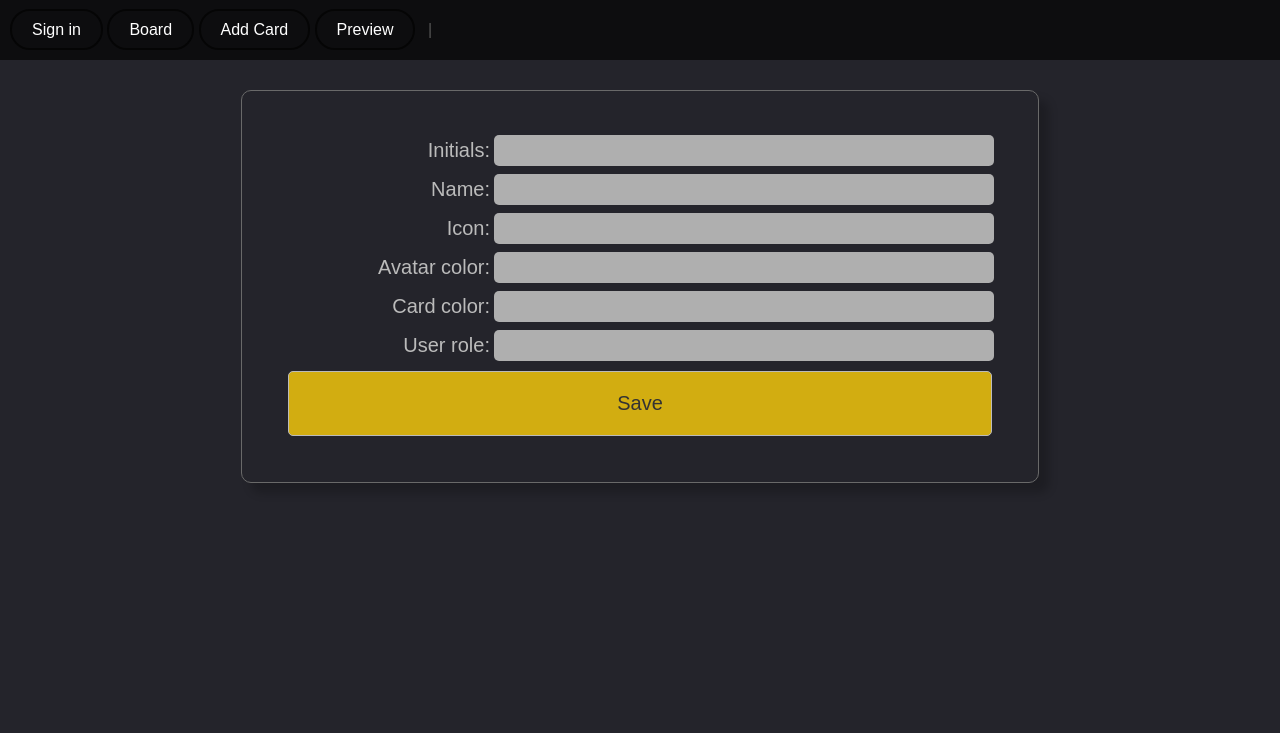
After one commit to bartiniem/BoardViewer, a Flask app: template templates/management/management_edit_user.html in a window 1280 px wide. The commit adds this page. Shown: the top 733 px of the page. Run offline with Flask 2, Linux system fonts and the light colour scheme; the template is opened without the code that fills it, so the values that code supplies are empty.

Commit message:
Fix during edit cards

```diff
--- a/data/cards.yaml
+++ b/data/cards.yaml
@@ -2,7 +2,7 @@
   emotions: Ulga
   id: 1
   name: "\u201Emy poeci kontra hipokryci nowoczesno\u015Bci\u201D"
-  points: 1,2,3
+  points: 1,2,3,
   points_sum: 6
   show: true
   type: good
--- a/main.py
+++ b/main.py
@@ -126,6 +126,17 @@ def management_users():
                            users=users)
 
 
+@app.route('/management/user/<user_id>', methods=['GET', 'POST'])
+def edit_user(user_id):
+    active_user = get_active_user()
+    if not active_user or active_user.get("role") != "admin":
+        return redirect(url_for('permission_denied'))
+    message = edit_user_form(user_id)
+    user = DataUtils().get_user_by_id(user_id)
+    return render_template('/management/management_edit_user.html', title="Edit user", active_user=active_user,
+                           user=user, message=message)
+
+
 @app.route('/user_management/configuration', methods=['GET', 'POST'])
 def user_configuration():
     username = get_username()
@@ -173,6 +184,17 @@ def edit_user_card(card_id):
     card = DataUtils().get_card_by_id(card_id)
     return render_template('/user_management/user_edit_card.html', title="Edit user card", active_user=active_user,
                            card=card, message=message)
+
+
+@app.route('/user_management/user/<user_id>', methods=['GET', 'POST'])
+def user_edit_user_card(user_id):
+    active_user = get_active_user()
+    if not active_user or str(active_user.get("id")) != user_id:
+        return redirect(url_for('permission_denied'))
+    message = edit_user_form_from_user(user_id)
+    user = DataUtils().get_user_by_id(user_id)
+    return render_template('/user_management/user_edit_user.html', title="Edit user", active_user=active_user,
+                           user=user, message=message)
 
 
 @app.route('/login', methods=['GET', 'POST'])
@@ -246,15 +268,13 @@ def edit_card_form(card_id):
     message = ""
     if request.method == 'POST':
         if request.form.get("save_card_btn"):
-            active_user = get_active_user()
             card_emotions = request.form.get("card_emotions").capitalize() if request.form.get("card_emotions") else ""
             card_text = request.form.get("card_text").capitalize() if request.form.get("card_text") else ""
             card_type = request.form.get("card_type") if request.form.get("card_type") else ""
-            card_show = request.form.get("card_show") if request.form.get("card_show") else False
+            card_show = request.form.get("card_show") if request.form.get("card_show") == "True" else False
             card_points = request.form.get("card_points") if request.form.get("card_points") else ""
             cards = DataUtils().get_cards()
-            new_card = {"author": active_user.get("name"), "emotions": card_emotions, "name": card_text,
-                        "show": bool(card_show), "type": card_type}
+            new_card = {"emotions": card_emotions, "name": card_text, "show": bool(card_show), "type": card_type}
             if card_points:
                 new_card["points"] = card_points
             for card in cards:
@@ -262,6 +282,44 @@ def edit_card_form(card_id):
                     card.update(new_card)
             DataUtils().save_cards(cards)
             message = "Saved card data: {}".format(new_card)
+    return message
+
+
+def edit_user_form_from_user(user_id):
+    message = ""
+    if request.method == 'POST':
+        if request.form.get("save_user_btn"):
+            user_icon = request.form.get("user_icon") if request.form.get("user_icon") else ""
+            user_color = request.form.get("user_color") if request.form.get("user_color") else ""
+            user_card_color = request.form.get("user_card_color") if request.form.get("user_card_color") else ""
+            users = DataUtils().get_users()
+            new_user_data = {"icon": user_icon, "color": user_color, "card_color": user_card_color}
+            for user in users:
+                if str(user.get("id")) == str(user_id):
+                    user.update(new_user_data)
+            DataUtils().save_users(users)
+            message = "Saved user data: {}".format(new_user_data)
+    return message
+
+
+def edit_user_form(user_id):
+    message = ""
+    if request.method == 'POST':
+        if request.form.get("save_user_btn"):
+            user_initials = request.form.get("user_initials") if request.form.get("user_initials") else ""
+            user_name = request.form.get("user_name") if request.form.get("user_name") else ""
+            user_icon = request.form.get("user_icon") if request.form.get("user_icon") else ""
+            user_color = request.form.get("user_color") if request.form.get("user_color") else ""
+            user_card_color = request.form.get("user_card_color") if request.form.get("user_card_color") else ""
+            user_role = request.form.get("user_role") if request.form.get("user_role") else "user"
+            users = DataUtils().get_users()
+            new_user_data = {"initials": user_initials, "name": user_name, "icon": user_icon, "color": user_color,
+                             "card_color": user_card_color, "role": user_role}
+            for user in users:
+                if str(user.get("id")) == str(user_id):
+                    user.update(new_user_data)
+            DataUtils().save_users(users)
+            message = "Saved user data: {}".format(new_user_data)
     return message
 
 
--- a/static/css/main.css
+++ b/static/css/main.css
@@ -50,7 +50,7 @@ body::-webkit-scrollbar-thumb {
 
 .header-bar {
     background-color: #000000a6;
-    padding: 15px 2px;
+    padding: 15px 10px;
     line-height: 30px;
     text-align: left;
     vertical-align: middle;
--- a/templates/card.html
+++ b/templates/card.html
@@ -1,6 +1,6 @@
 {% if card.show == true %}
   <div class="card{{' card-large' if card.name|length > 80}}">
-      <span class="card-main">
+      <span class="card-main" style="background-color: {{card.card_color}}">
           <span class="card-line-text{{' card-line-text-large' if card.name|length > 80}}">
               {% if card.name|length > 180 %}
                 <span title="{{card.name}}">{{card.name[0:180]}}..․</span>
@@ -13,8 +13,8 @@
               {% endif %}
           </span>
       </span>
-      {% if card.emotions|length > 28 %}
-      <span class="card-line-emotion" title="{{card.emotions}}">{{card.emotions[0:28]}}...</span>
+      {% if card.emotions|length > 15 %}
+      <span class="card-line-emotion" title="{{card.emotions}}">{{card.emotions[0:15]}}...</span>
       {% else %}
       <span class="card-line-emotion">{{card.emotions}}</span>
       {% endif %}
--- a/templates/login.html
+++ b/templates/login.html
@@ -18,7 +18,7 @@
                   </span>
                   <span class="form-line">
                       <label class="form-label-sm">Pin:</label>
-                      <input class="form-element-sm" type="text" name="login_pass">
+                      <input class="form-element-sm" type="password" name="login_pass">
                   </span>
                   <span class="form-line">
                       <button class="form-btn-sm" type="submit" name="login_btn" value="login_btn">Go!</button>
--- /dev/null
+++ b/templates/management/management_edit_user.html
@@ -0,0 +1,48 @@
+<!DOCTYPE html>
+<html lang="pl-PL">
+{% include 'head.html' %}
+<body class="body-bck">
+  {% include 'navbar.html' %}
+  <div id="main-window" class="main-window">
+      <div class="middle-cont">
+          {% if message %}
+            <span>{{message}}</span>
+          {% endif %}
+      </div>
+      <div class="middle-cont">
+          <div class="cards">
+              <form method="post" class="form-main">
+                  <div class="form-card">
+                      <span class="form-line">
+                          <label class="form-label">Initials:</label>
+                          <input type="text" class="form-element" name="user_initials" maxlength="40" value="{{user.initials}}"/>
+                      </span>
+                      <span class="form-line">
+                          <label class="form-label">Name:</label>
+                          <input type="text" class="form-element" name="user_name" maxlength="40" value="{{user.name}}"/>
+                      </span>
+                      <span class="form-line">
+                          <label class="form-label">Icon:</label>
+                          <input type="text" class="form-element" name="user_icon" maxlength="40" value="{{user.icon}}"/>
+                      </span>
+                      <span class="form-line">
+                          <label class="form-label">Avatar color:</label>
+                          <input type="text" class="form-element" name="user_color" maxlength="40" value="{{user.color}}"/>
+                      </span>
+                      <span class="form-line">
+                          <label class="form-label">Card color:</label>
+                          <input type="text" class="form-element" name="user_card_color" maxlength="40" value="{{user.card_color}}"/>
+                      </span>
+                      <span class="form-line">
+                          <label class="form-label">User role:</label>
+                          <input type="text" class="form-element" name="user_role" maxlength="40" value="{{user.role}}"/>
+                      </span>
+                      <span class="form-line"><button type="submit" class="form-btn" name="save_user_btn" value="save_user">Save</button></span>
+                  </div>
+              </form>
+          </div>
+      </div>
+      {% include 'footer.html' %}
+  </div>
+</body>
+</html>
--- a/templates/management/users_table.html
+++ b/templates/management/users_table.html
@@ -16,6 +16,7 @@
                         <th>Role</th>
                         <th>Icon</th>
                         <th>Bg color</th>
+                        <th>Card color</th>
                         <th></th>
                     </tr>
                       {% for user in users %}
@@ -25,7 +26,8 @@
                             <td>{{user.name}}</td>
                             <td>{{user.role}}</td>
                             <td><span class="logo-author-small" style="background-color: {{user.color}}">{{user.icon}}</span></td>
-                            <td>{{user.color}}</td>
+                            <td><span style="background-color: {{user.color}}">{{user.color}}</span></td>
+                            <td><span style="background-color: {{user.card_color}}">{{user.card_color}}</span></td>
                             <td><a href="/management/user/{{user.id}}"><span title="Edit">✏️</span></a></td>
                         </tr>
                       {% endfor %}
--- a/templates/user_management/user_configuration.html
+++ b/templates/user_management/user_configuration.html
@@ -14,13 +14,15 @@
                         <th>Name</th>
                         <th>Icon</th>
                         <th>Bg color</th>
-                    </tr>
+                        <th>Card color</th>
+                   </tr>
                     <tr>
                         <td>{{user.id}}</td>
                         <td>{{user.initials}}</td>
                         <td>{{user.name}}</td>
                         <td><span class="logo-author-small" style="background-color: {{user.color}}">{{user.icon}}</span></td>
-                        <td>{{user.color}}</td>
+                        <td><span style="background-color: {{user.color}}">{{user.color}}</span></td>
+                        <td><span style="background-color: {{user.card_color}}">{{user.card_color}}</span></td>
                     </tr>
                 </table>
               </div>
```
Also changed, not shown: data/users.yaml (+36 -30 lines), data/users_backup.yaml (added, +48 -0 lines), datautils.py (+11 -2 lines), templates/user_management/user_edit_user.html (added, +42 -0 lines).
